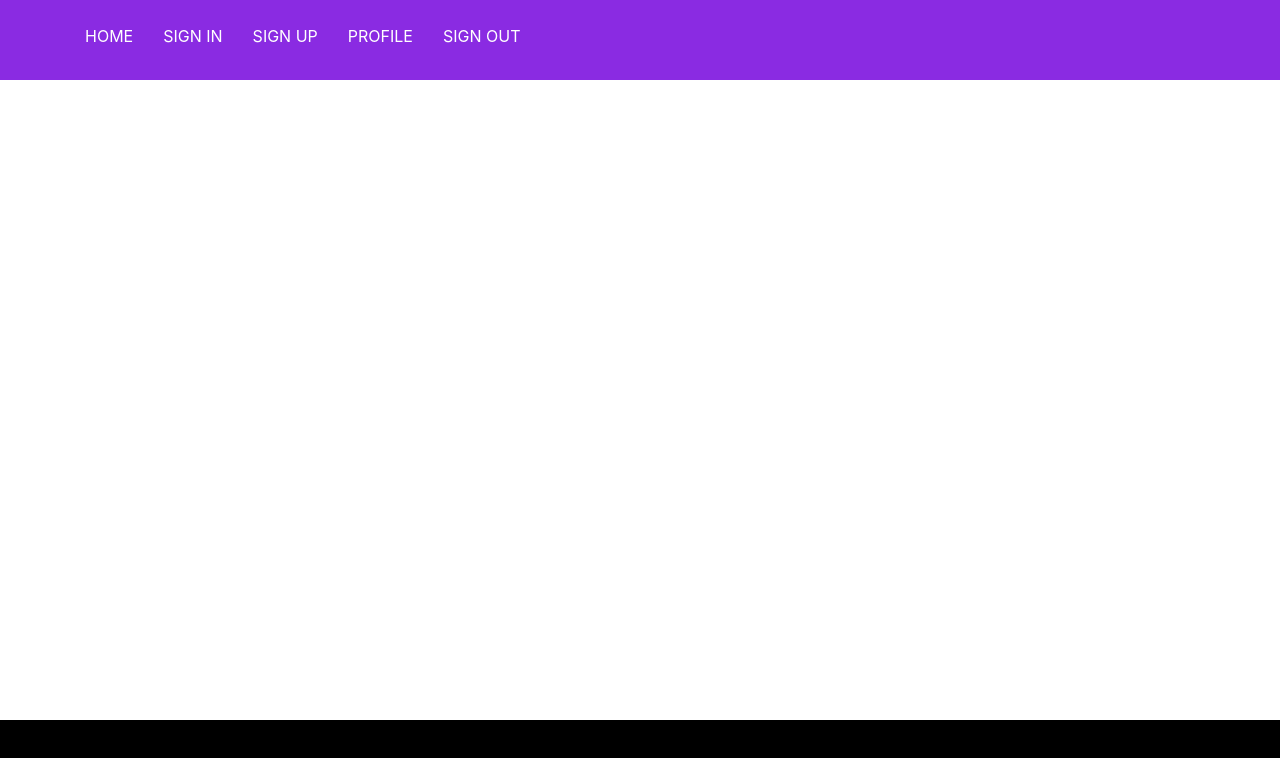
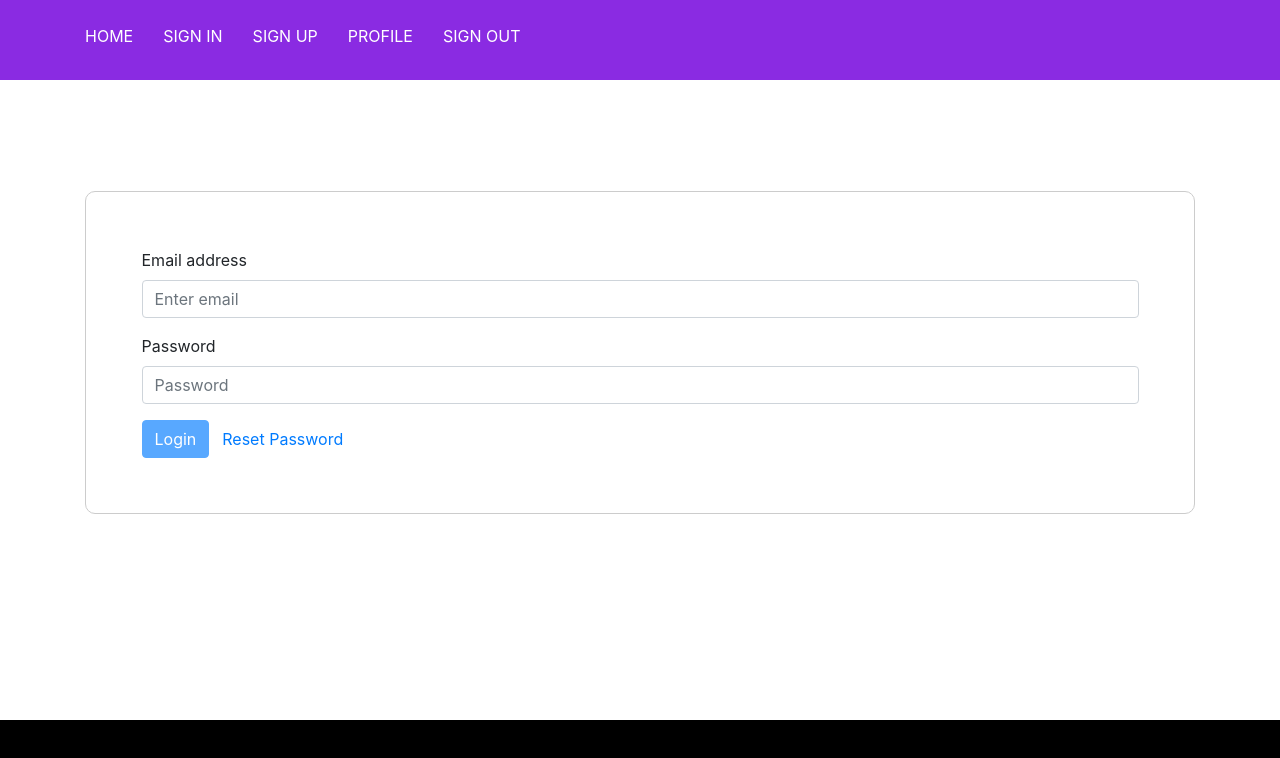
Before and after one commit to asmaa-ezz/small-refugee, a React (Create React App) app in the folder client/: page /sign-in in a window 1280 px wide. Shown: the top 758 px of the page. Built offline with nearby package versions, Linux system fonts and the light colour scheme.

Commit message:
Crete sign in form use * formik * bootstrap style * yup validation

```diff
--- a/client/src/components/main/SignIn.jsx
+++ b/client/src/components/main/SignIn.jsx
@@ -1,8 +1,90 @@
 import React, { Component } from "react";
+import { Formik, Field } from "formik";
+import * as Yup from "yup";
+import styled from "styled-components";
+
+const FormStyle = styled.form`
+  margin-top: 10%;
+  border: 1px solid #ccc;
+  border-radius: 10px;
+  padding: 5%;
+  outline: none;
+`;
+
+const userSchema = Yup.object().shape({
+  email: Yup.string()
+    .email()
+    .required(),
+  password: Yup.string()
+    .required()
+    .max(20)
+    .min(1)
+});
 
 class SignIn extends Component {
   render() {
-    return <div />;
+    return (
+      <Formik
+        initialValues={{ email: "", password: "" }}
+        validationSchema={userSchema}
+        onSubmit={values => {
+          console.log(values);
+        }}
+      >
+        {props => (
+          <FormStyle onSubmit={props.handleSubmit}>
+            <div className="form-group">
+              <label htmlFor="email">Email address</label>
+              <Field
+                type="email"
+                placeholder="Enter email"
+                onChange={props.handleChange}
+                name="email"
+                value={props.values.email}
+                className="form-control"
+              />
+              {props.errors.email && props.touched.email ? (
+                <span className="form-text text-danger small">
+                  {props.errors.email}
+                </span>
+              ) : (
+                ""
+              )}
+            </div>
+
+            <div className="form-group">
+              <label htmlFor="password">Password</label>
+              <Field
+                type="password"
+                onChange={props.handleChange}
+                name="password"
+                value={props.values.password}
+                placeholder="Password"
+                className="form-control"
+              />
+              {props.errors.password && props.touched.password ? (
+                <span className="form-text text-danger small">
+                  {props.errors.password}
+                </span>
+              ) : (
+                ""
+              )}
+            </div>
+
+            <button
+              type="submit"
+              disabled={!props.dirty && !props.isSubmitting}
+              className="btn btn-primary"
+            >
+              Login
+            </button>
+            <button type="button" className="btn btn-link">
+              Reset Password
+            </button>
+          </FormStyle>
+        )}
+      </Formik>
+    );
   }
 }
 
```
